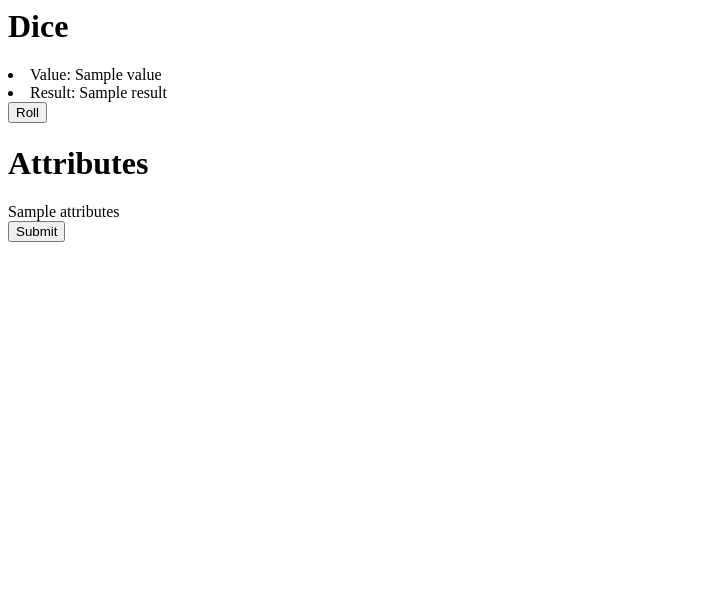
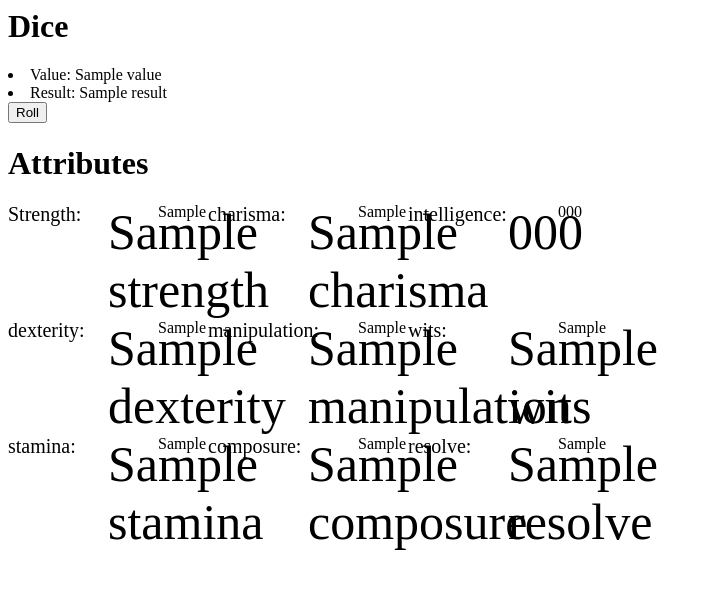
Before and after one commit to graiendor/Learning, a Django app: template src/DjangoPython/dice_roller/templates/dice/dice_page.html in a window 1280 px wide. Shown: the top 589 px of the page, without its empty margins (0-712 px from the left). Run offline with Django 4.2, Linux system fonts and the light colour scheme; the template is opened without the code that fills it: most values are stand-ins (such as "Sample title", 1, 10 or a date in 2020).

Commit message:
check attributes and roll with them done

```diff
--- a/src/DjangoPython/dice_roller/api/forms.py
+++ b/src/DjangoPython/dice_roller/api/forms.py
@@ -15,4 +15,5 @@ class RollForm(ModelForm):
 class AttributesForm(ModelForm):
     class Meta:
         model = Attributes
-        fields = ['strength', 'dexterity', 'stamina', 'charisma', 'manipulation', 'composure', 'intelligence', 'wits', 'resolve']
+        fields = ['strength', 'strength_check', 'charisma', 'charisma_check', 'intelligence', 'intelligence_check', 'dexterity', 'dexterity_check',
+                  'manipulation', 'manipulation_check', 'wits', 'wits_check', 'stamina', 'stamina_check',  'composure', 'composure_check', 'resolve', 'resolve_check']
--- a/src/DjangoPython/dice_roller/static/css/main_page.css
+++ b/src/DjangoPython/dice_roller/static/css/main_page.css
@@ -1,10 +1,17 @@
 .attributes {
     display: grid;
-    grid-template-columns: 250px 250px 250px;
+    grid-template-columns: 100px 50px 50px 100px 50px 50px  100px 50px 50px;
     /*grid-gap: 50px;*/
+
+}
+
+.field {
+    width: 10px;
+    font-size: 50px;
 
 }
 
 .attribute {
     font-size: 20px;
+    /*white-space: nowrap;*/
 }
--- a/src/DjangoPython/dice_roller/templates/dice/dice_page.html
+++ b/src/DjangoPython/dice_roller/templates/dice/dice_page.html
@@ -7,26 +7,21 @@
 <form method="post">
     {% csrf_token %}
     <input type="submit" class="btn" value="Roll" name="roll_btn">
-</form>
-
-<h1>Attributes</h1>
-<form method="post">
-    {% csrf_token %}
-    <div class="attributes">
-        {{ attributes }}
-{#        <div class="attribute">Strength: <input type="number" id="str" name="strength" value="{{ attributes.strength }}" min="1" max="5"></div>#}
-{#        <div class="attribute">Dexterity:  <input type="number" id="dex" name="dexterity" value="{{ attributes.dexterity }}" min="1" max="5"></div>#}
-{#        <div class="attribute">Stamina: <input type="number" id="stm" name="stamina" value="{{ attributes.stamina }}" min="1" max="5"></div>#}
-{##}
-{#        <div class="attribute">Charisma: <input type="number" id="cha" name="charisma" value="{{ attributes.charisma }}" min="1" max="5"></div>#}
-{#        <div class="attribute">Manipulation: <input type="number" id="man" name="manipulation" value="{{ attributes.manipulation }}" min="1" max="5"></div>#}
-{#        <div class="attribute">Composure: <input type="number" id="com" name="composure" value="{{ attributes.composure }}" min="1" max="5"></div>#}
-{##}
-{#        <div class="attribute">Intelligence: <input type="number" id="int" name="intelligence" value="{{ attributes.intelligence }}" min="1" max="5"></div>#}
-{#        <div class="attribute">Wits: <input type="number" id="wits" name="wits" value="{{ attributes.wits }}" min="1" max="5"></div>#}
-{#        <div class="attribute">Resolve: <input type="number" id="res" name="resolve" value="{{ attributes.resolve }}" min="1" max="5"></div>#}
-    </div>
 
 
-    <input type="submit" class="btn" value="Submit" name="submit_attributes_btn">
+    <h1>Attributes</h1>
+    <div class="attributes">
+{#        {{ attributes }}#}
+        <div class="attribute"> Strength: </div><div class="field">{{ attributes.strength }}</div> <div class="checkbox">{{ attributes.strength_check }}</div>
+        <div class="attribute"> charisma: </div><div class="field">{{ attributes.charisma }}</div> <div class="checkbox">{{ attributes.charisma_check }}</div>
+        <div class="attribute"> intelligence: </div><div class="field">{{ attributes.intelligence }}</div> <div class="checkbox">{{ attributes.intelligence_check }}</div>
+
+        <div class="attribute"> dexterity: </div><div class="field">{{ attributes.dexterity }}</div> <div class="checkbox">{{ attributes.dexterity_check }}</div>
+        <div class="attribute"> manipulation: </div><div class="field">{{ attributes.manipulation }}</div> <div class="checkbox">{{ attributes.manipulation_check }}</div>
+        <div class="attribute"> wits: </div><div class="field">{{ attributes.wits }}</div> <div class="checkbox">{{ attributes.wits_check }}</div>
+
+        <div class="attribute"> stamina: </div><div class="field">{{ attributes.stamina }}</div> <div class="checkbox">{{ attributes.stamina_check }}</div>
+        <div class="attribute"> composure: </div><div class="field">{{ attributes.composure }}</div> <div class="checkbox">{{ attributes.composure_check }}</div>
+        <div class="attribute"> resolve: </div><div class="field">{{ attributes.resolve }}</div> <div class="checkbox">{{ attributes.resolve_check }}</div>
+    </div>
 </form>
```
Also changed, not shown: src/DjangoPython/dice_roller/api/models.py (+15 -0 lines), src/DjangoPython/dice_roller/api/scripts/roll.py (+14 -0 lines), src/DjangoPython/dice_roller/api/views.py (+7 -7 lines), src/DjangoPython/dice_roller/api/migrations/0006_attributes_charisma_check_attributes_composure_check_and_more.py (added).
